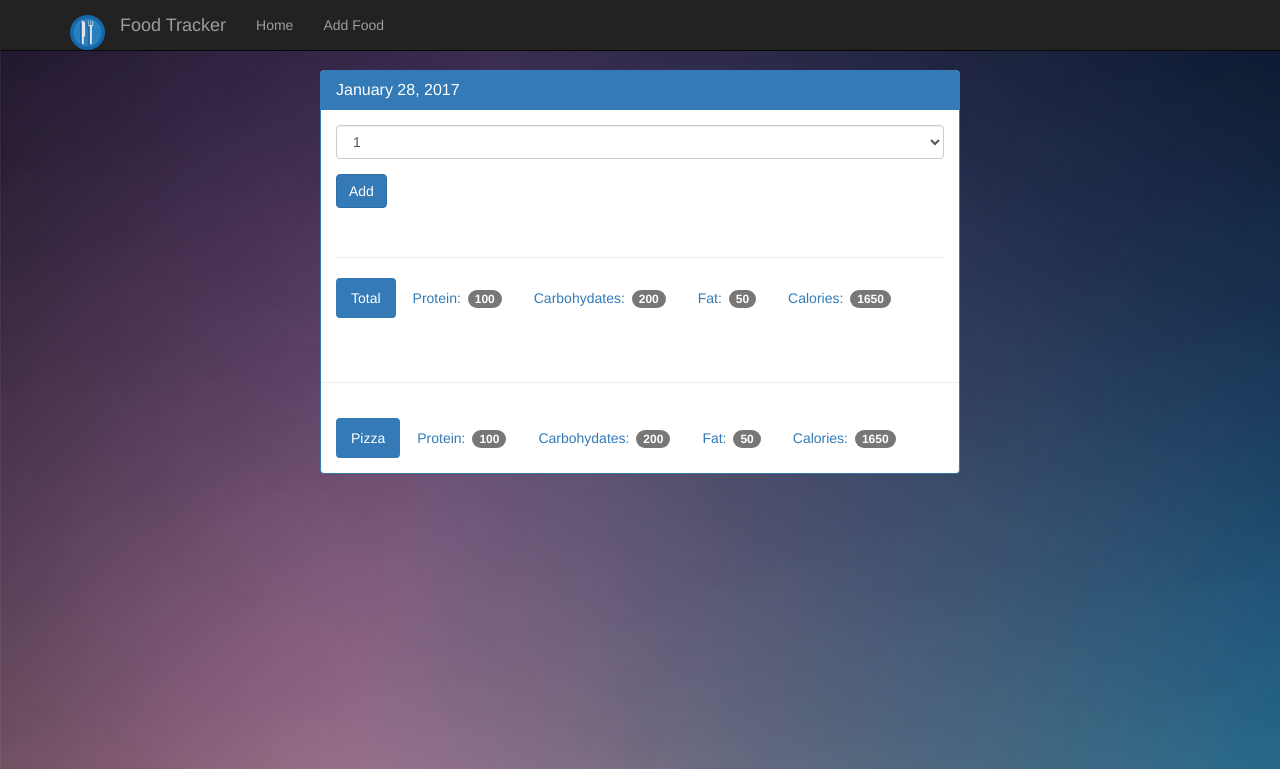
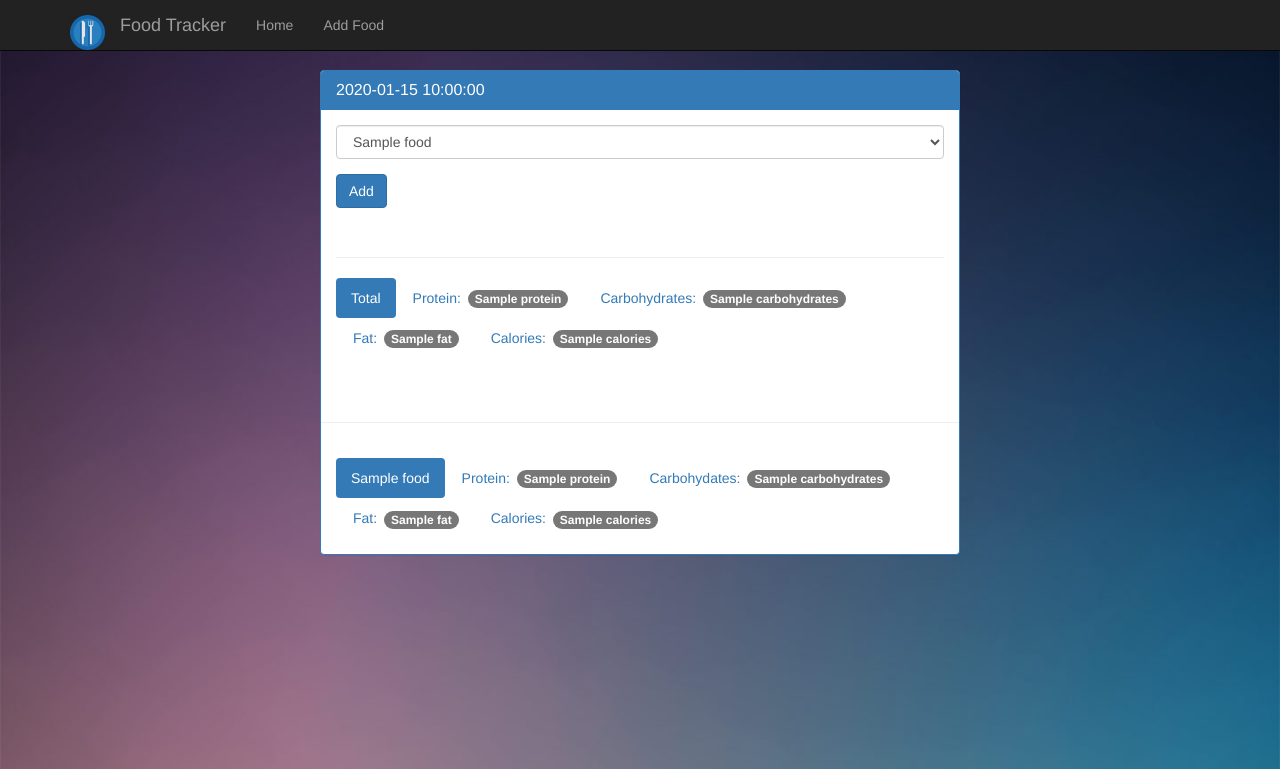
Before and after one commit to rodrigo-marcolino/Food_Tracker, a Flask app: template templates/day.html in a window 1280 px wide. Shown: the top 769 px of the page. Run offline with Flask 2, Linux system fonts and the light colour scheme; the template is opened without the code that fills it: most values are stand-ins (such as "Sample title", 1, 10 or a date in 2020); some libraries are stand-ins or nearby versions.

Commit message:
add total food peer day

```diff
--- a/app.py
+++ b/app.py
@@ -13,15 +13,15 @@ def connect_db():
 
 
 def get_db():
-    if not hasattr(g, "sqlite3_db"):
-        g.sqlite_db = connect_db()
-    return g.sqlite_db
+    sql = sqlite3.connect(database)
+    sql.row_factory = sqlite3.Row
+    return sql
 
 
-@app.teardown_appcontext
-def close_db(error):
-    if hasattr(g, "sqlite_db"):
-        g.sqlite_db.close()
+# @app.teardown_appcontext
+# def close_db(error):
+#     if hasattr(g, "sqlite_db"):
+#         g.sqlite_db.close()
 
 
 @app.route("/", methods=["POST", "GET"])
@@ -50,13 +50,48 @@ def index():
         single_date['entry_date'] = datetime.strftime(d, '%B %d, %Y')
 
         pretty_results.append(single_date)
-
+    db.close()
     return render_template('home.html', results=pretty_results)
 
 
-@app.route("/view")
-def view():
-    return render_template("day.html")
+@app.route("/view/<date>", methods=["POST", "GET"]) #date format 2020617
+def view(date):
+    db = get_db()
+
+    cur = db.execute("select id, entry_date from log_date where entry_date  = ?", [date])
+    date_result = cur.fetchone()
+
+    if request.method == "POST":
+        food_id = request.form["food-select"]
+        log_date_id = date_result["id"]
+        db.execute("insert into food_date (food_id, log_date_id) values (?, ?)", [food_id, log_date_id])
+        db.commit()
+
+
+    raw_date = datetime.strptime(str(date_result["entry_date"]), "%Y%m%d")
+    formated_date = datetime.strftime(raw_date, "%B %d, %Y")
+
+    food_cur = db.execute("select id, name from food")
+    food_results = food_cur.fetchall()
+
+    log_cur = db.execute("select food.name, food.protein, food.carbohydrates, food.fat, food.calories from log_date join food_date on food_date.log_date_id = log_date.id join food on food.id = food_date.food_id where log_date.entry_date = ?", [date])
+    log_results = log_cur.fetchall()
+
+    totals = {}
+    totals["protein"] = 0
+    totals["carbohydrates"] = 0
+    totals["fat"] = 0
+    totals["calories"] = 0
+
+    for food in log_results:
+        totals["protein"] += food["protein"]
+        totals["carbohydrates"] += food["carbohydrates"]
+        totals["fat"] += food["fat"]
+        totals["calories"] += food["calories"]
+
+
+    db.close()
+    return render_template("day.html", date=formated_date, food_results=food_results, log_results=log_results, totals=totals)
 
 
 @app.route("/food", methods=["GET", "POST"])
@@ -77,7 +112,7 @@ def food():
         db.commit()
     cur = db.execute("select name, protein, carbohydrates, fat, calories from food")
     result = cur.fetchall()
-
+    db.close()
     return render_template("add_food.html", result = result)
 
 
--- a/static/theme.css
+++ b/static/theme.css
@@ -1,6 +1,7 @@
 body {
   padding-top: 70px;
   padding-bottom: 30px;
+  background-size: cover;
   background-image: url(./img/bg.jpg);
 }
 
--- a/templates/day.html
+++ b/templates/day.html
@@ -37,15 +37,19 @@
         <div>
           <div class="panel panel-primary">
             <div class="panel-heading">
-              <h3 class="panel-title">January 28, 2017</h3>
+              <h3 class="panel-title">{{ date }}</h3>
             </div>
 
             <div class="panel-body">
 
-              <form method="POST" action="/">
+              <form method="POST" action="{{ url_for("view", date = "20200630") }}">
                 <div class="form-group">
-                  <select class="form-control">
-                    <option>1</option>
+                  <select class="form-control" name="food-select">
+                  {% for food in food_results %}
+
+                    <option value="{{food.id }}">{{ food.name }}</option>
+                  {% endfor %}
+
                   </select>
                 </div>
 
@@ -57,25 +61,25 @@
 
               <ul class="nav nav-pills" role="tablist">
                 <li class="active"><a>Total</a></li>
-                <li><a>Protein: <span class="badge">100</span></a></li>
-                <li><a>Carbohydates: <span class="badge">200</span></a></li>
-                <li><a>Fat: <span class="badge">50</span></a></li>
-                <li><a>Calories: <span class="badge">1650</span></a></li>
+                <li><a>Protein: <span class="badge">{{ totals.protein }}</span></a></li>
+                <li><a>Carbohydrates: <span class="badge">{{ totals.carbohydrates }}</span></a></li>
+                <li><a>Fat: <span class="badge">{{ totals.fat }}</span></a></li>
+                <li><a>Calories: <span class="badge">{{ totals.calories }}</span></a></li>
               </ul>
 
             </div>
-
             <div class="page-header"></div>
-
+            {% for food in log_results %}
             <div class="panel-body">
               <ul class="nav nav-pills" role="tablist">
-                <li class="active"><a>Pizza</a></li>
-                <li><a>Protein: <span class="badge">100</span></a></li>
-                <li><a>Carbohydates: <span class="badge">200</span></a></li>
-                <li><a>Fat: <span class="badge">50</span></a></li>
-                <li><a>Calories: <span class="badge">1650</span></a></li>
+                <li class="active"><a>{{ food.name }}</a></li>
+                <li><a>Protein: <span class="badge">{{ food.protein }}</span></a></li>
+                <li><a>Carbohydates: <span class="badge">{{ food.carbohydrates }}</span></a></li>
+                <li><a>Fat: <span class="badge">{{ food.fat }}</span></a></li>
+                <li><a>Calories: <span class="badge">{{ food.calories }}</span></a></li>
               </ul>
             </div>
+            {% endfor %}
 
           </div>
         </div>
```
Also changed, not shown: data.db.
